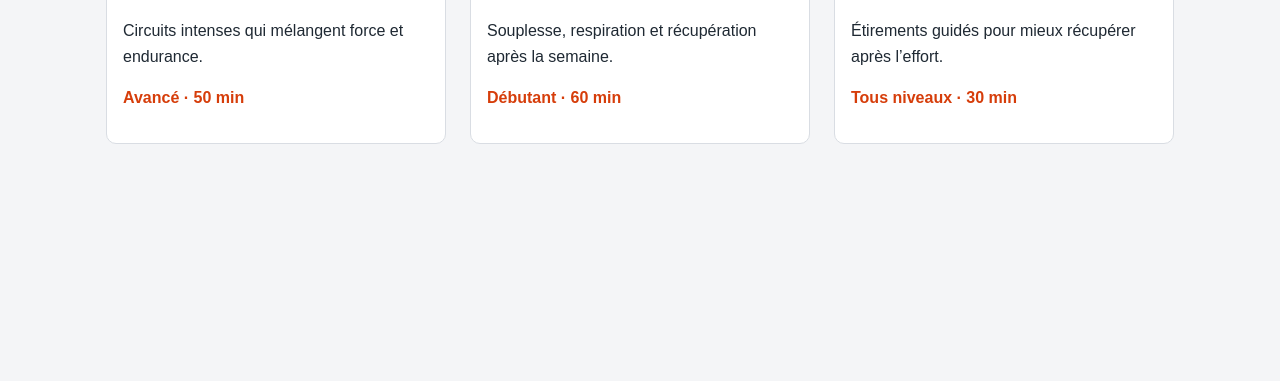
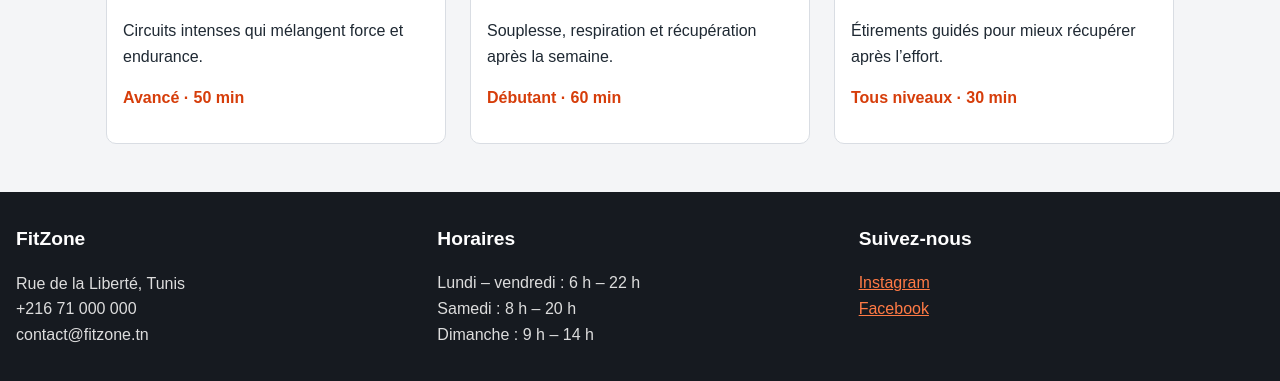
Before and after one commit to brahimkrifi204-star/mini-projet-salle-de-sport, a plain HTML site: page activites.html in a window 1280 px wide. Shown: the part 681-1062 px from the top of the page. Before the commit the page ends 873 px from the top, so only its background shows below. Drawn offline with Linux system fonts and the light colour scheme.

Commit message:
mise a jour autre a activite

```diff
--- a/activites.html
+++ b/activites.html
@@ -76,7 +76,27 @@
       </ul>
     </section>
   </main>
-
+ <footer>
+    <div>
+      <h2>FitZone</h2>
+      <p>Rue de la Liberté, Tunis<br>+216 71 000 000<br>contact@fitzone.tn</p>
+    </div>
+    <div>
+      <h2>Horaires</h2>
+      <ul>
+        <li>Lundi – vendredi : 6 h – 22 h</li>
+        <li>Samedi : 8 h – 20 h</li>
+        <li>Dimanche : 9 h – 14 h</li>
+      </ul>
+    </div>
+    <div>
+      <h2>Suivez-nous</h2>
+      <ul>
+        <li><a href="https://www.instagram.com/" target="_blank" rel="noopener">Instagram</a></li>
+        <li><a href="https://www.facebook.com/" target="_blank" rel="noopener">Facebook</a></li>
+      </ul>
+    </div>
+  </footer>
 
 
   <script src="js/main.js"></script>
```
